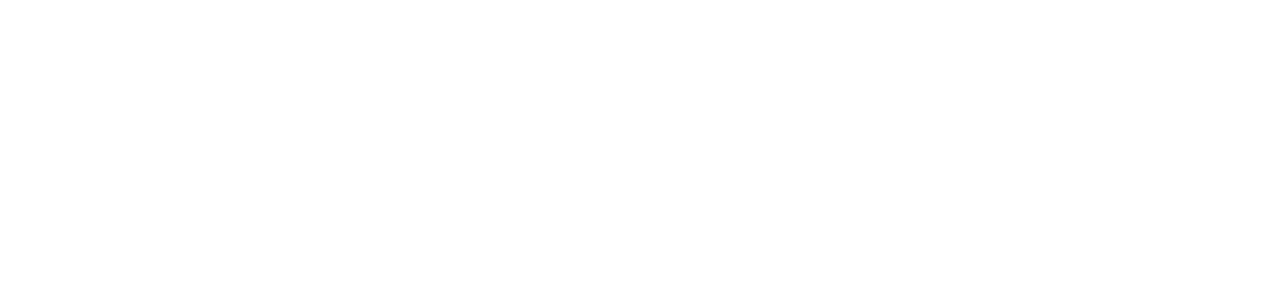
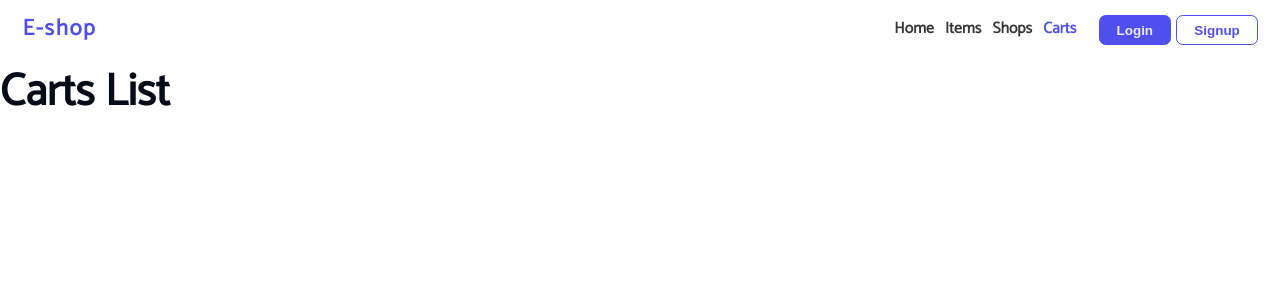
Before and after one commit to seif-baazouzi/eshop-webapp, a Nuxt app: page /carts in a window 1280 px wide. Before the commit this address had no page. Shown: the top 300 px of the page. Built offline with nearby package versions, Linux system fonts and the light colour scheme.

Commit message:
carts page

```diff
--- a/components/NavBar.vue
+++ b/components/NavBar.vue
@@ -24,13 +24,20 @@
           >Shops
         </NuxtLink>
       </li>
+      <li>
+        <NuxtLink
+          to="/carts"
+          :class="{ active: $router.currentRoute.path === '/carts' }"
+          >Carts
+        </NuxtLink>
+      </li>
 
       <li><div class="spacer"></div></li>
 
-      <NuxtLink to="/login">
+      <NuxtLink to="/login" class="vav-btn">
         <button class="blue">Login</button>
       </NuxtLink>
-      <NuxtLink to="/signup">
+      <NuxtLink to="/signup" class="vav-btn">
         <button class="blue-outline">Signup</button>
       </NuxtLink>
     </ul>
@@ -55,6 +62,13 @@
           to="/shops"
           :class="{ active: $router.currentRoute.path === '/shops' }"
           >Shops
+        </NuxtLink>
+      </li>
+      <li>
+        <NuxtLink
+          to="/carts"
+          :class="{ active: $router.currentRoute.path === '/carts' }"
+          >Carts
         </NuxtLink>
       </li>
 
@@ -182,7 +196,7 @@
     color: var(--blue);
   }
 
-  ul button {
+  .vav-btn, ul button {
     width: 100%;
   }
 
@@ -228,7 +242,7 @@
       background: none;
     }
 
-    ul button {
+    .vav-btn {
       display: block;
       margin-left: .25rem;
     }
--- /dev/null
+++ b/pages/carts.vue
@@ -0,0 +1,6 @@
+<template>
+  <div>
+    <NavBar />
+    <h1>Carts List</h1>
+  </div>
+</template>
```
